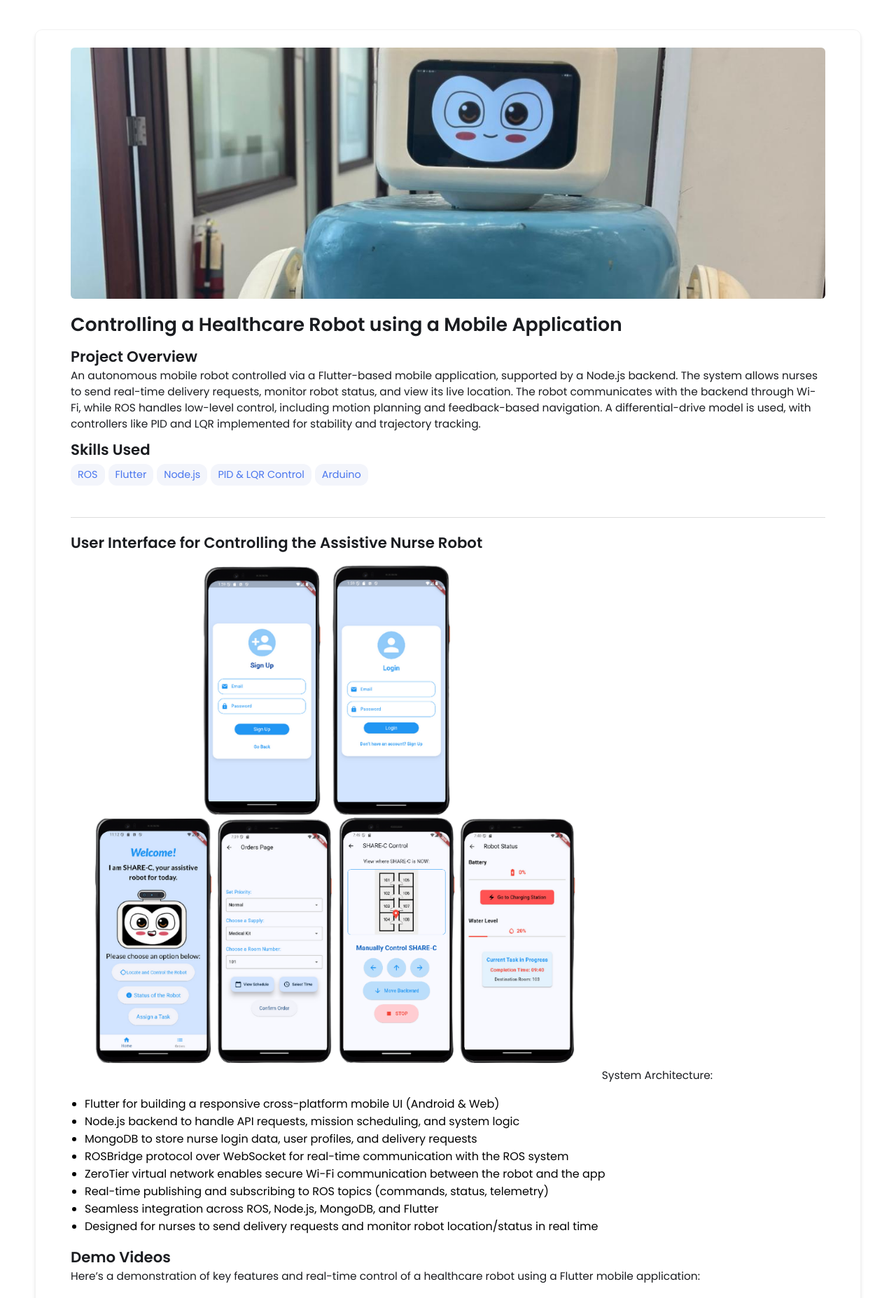
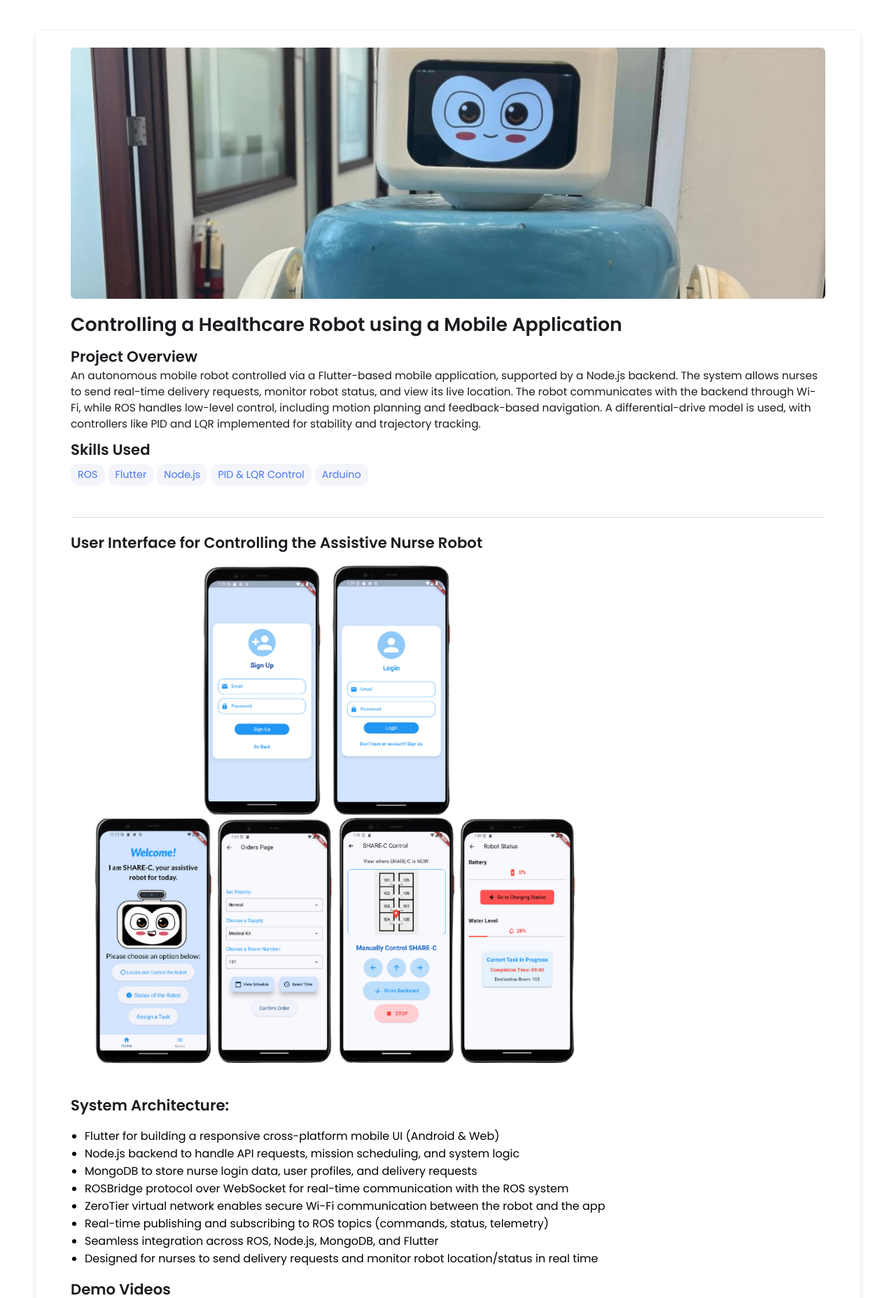
Before and after one commit to rrayan1/rrayan1.github.io, a Jekyll site: the page built from _projects/Controlling a Healthcare Robot/index.md, in a window 1280 px wide. Shown: the part 63-1918 px from the top of the page at 70% size. Built offline with Jekyll 4.4.1, drawn with Linux system fonts in a browser that asks for light colours; grey boxes are pictures that could not be loaded.

```diff
--- a/_projects/Controlling a Healthcare Robot/index.md
+++ b/_projects/Controlling a Healthcare Robot/index.md
@@ -19,7 +19,8 @@ main-image: /image1.jpeg
 ## User Interface for Controlling the Assistive Nurse Robot
 
 <img src="/assets/images/Untitled%20design%20(3).png" alt="Robot Image" style="width:70%; height:auto;">
-System Architecture:
+
+## System Architecture:
   - Flutter for building a responsive cross-platform mobile UI (Android & Web)
   - Node.js backend to handle API requests, mission scheduling, and system logic
   - MongoDB to store nurse login data, user profiles, and delivery requests
```
